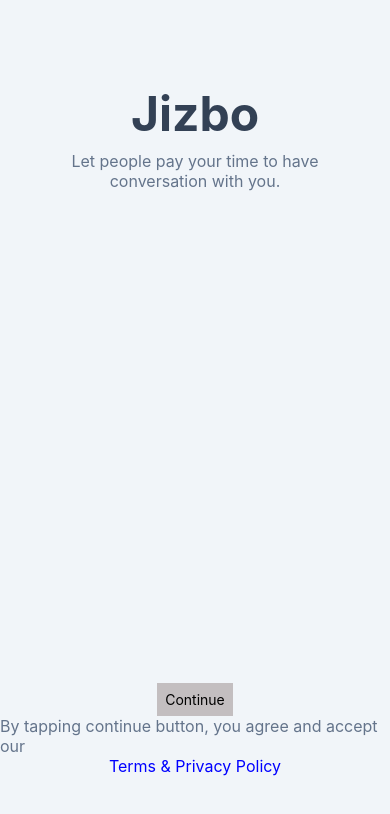
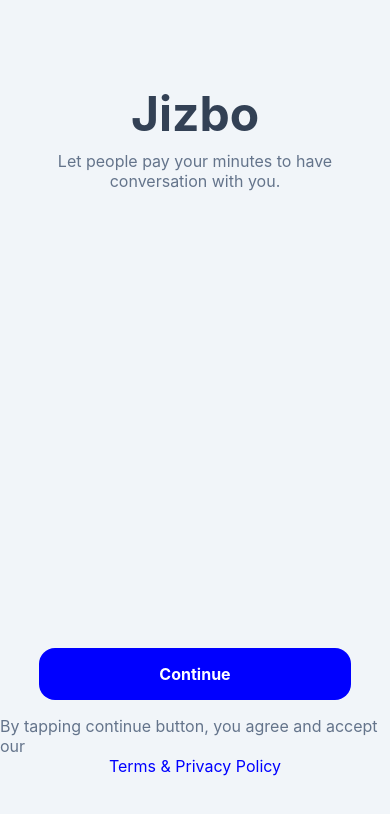
Before and after one commit to rbluena/jizbo.app, a React Native app: screen / in a window 390 px wide. Shown: the top 814 px of the page. Built offline with nearby package versions, Linux system fonts and the light colour scheme.

Commit message:
improving next button on landing page

```diff
--- a/app/screens/Landing.jsx
+++ b/app/screens/Landing.jsx
@@ -9,7 +9,6 @@
   View,
 } from 'react-native';
 
-import Button from '@app/components/common/Button';
 import TextComponent from '@app/components/common/Text';
 
 import * as theme from '@app/styles/theme';
@@ -20,14 +19,14 @@
 } from '../lib/permissions';
 
 const Landing = () => {
-  const nextCallback = () => {
+  const nextPageHandler = () => {
     requestMicrophonePermission()
       .then(requestCameraPermission)
       .then(() => {
         // Go the next page
       })
-      .catch(error =>
-        Alert.alert('Permission', 'All permissions are granted!'),
+      .catch(() =>
+        Alert.alert('Permission', 'All permission should be granted!'),
       );
   };
 
@@ -36,18 +35,15 @@
       <View style={styles.header}>
         <Text style={styles.headerTitle}>Jizbo</Text>
         <TextComponent variant="muted" align="center">
-          Let people pay your time to have conversation with you.
+          Let people pay your minutes to have conversation with you.
         </TextComponent>
       </View>
       <View style={styles.footer}>
-        <View style={{}}>
-          <Button
-            variant="primary"
-            label="Continue"
-            onPress={nextCallback}
-            style={{}}
-          />
-        </View>
+        <TouchableOpacity style={styles.blockButton} onPress={nextPageHandler}>
+          <Text style={{ fontSize: 16, fontWeight: 'bold', color: 'white' }}>
+            Continue
+          </Text>
+        </TouchableOpacity>
 
         <TextComponent variant="muted">
           By tapping continue button, you agree and accept our
@@ -93,4 +89,13 @@
     alignItems: 'center',
     paddingBottom: SCREEN.height * 0.08,
   },
+  blockButton: {
+    backgroundColor: 'blue',
+    alignSelf: 'stretch',
+    alignItems: 'center',
+    padding: 16,
+    marginHorizontal: SCREEN.width * 0.1,
+    borderRadius: 16,
+    marginBottom: 16,
+  },
 });
```
